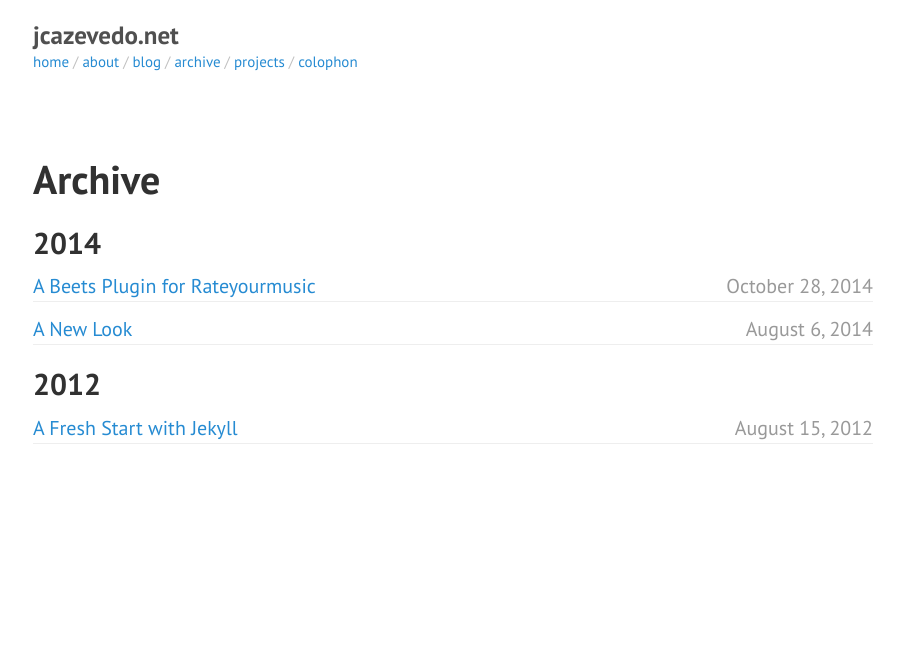
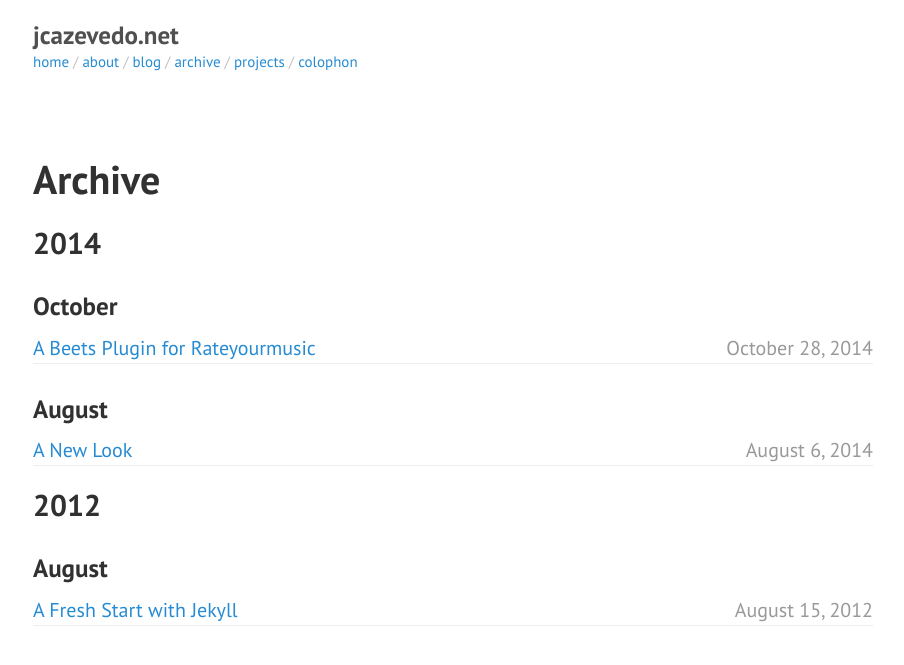
Before and after one commit to jcazevedo/jcazevedo.net, a Jekyll site: the page built from blog/archive.html, in a window 1280 px wide. Shown: the top 665 px of the page, without its empty margins (187-1091 px from the left). Built offline with Jekyll 4.4.1, drawn with Linux system fonts in a browser that asks for light colours.

Commit message:
Add month to archive page

```diff
--- a/blog/archive.html
+++ b/blog/archive.html
@@ -9,11 +9,17 @@ title: Blog
     {% for post in site.posts %}
     {% unless post.next %}
     <h2>{{ post.date | date: '%Y' }}</h2>
+    <h3>{{ post.date | date: '%B' }}</h3>
     {% else %}
     {% capture year %}{{ post.date | date: '%Y' }}{% endcapture %}
     {% capture nyear %}{{ post.next.date | date: '%Y' }}{% endcapture %}
+    {% capture month %}{{ post.date | date: '%B' }}{% endcapture %}
+    {% capture nmonth %}{{ post.next.date | date: '%B' }}{% endcapture %}
     {% if year != nyear %}
     <h2>{{ post.date | date: '%Y' }}</h2>
+    <h3>{{ post.date | date: '%B' }}</h3>
+    {% elsif month != nmonth %}
+    <h3>{{ post.date | date: '%B' }}</h3>
     {% endif %}
     {% endunless %}
 
```
